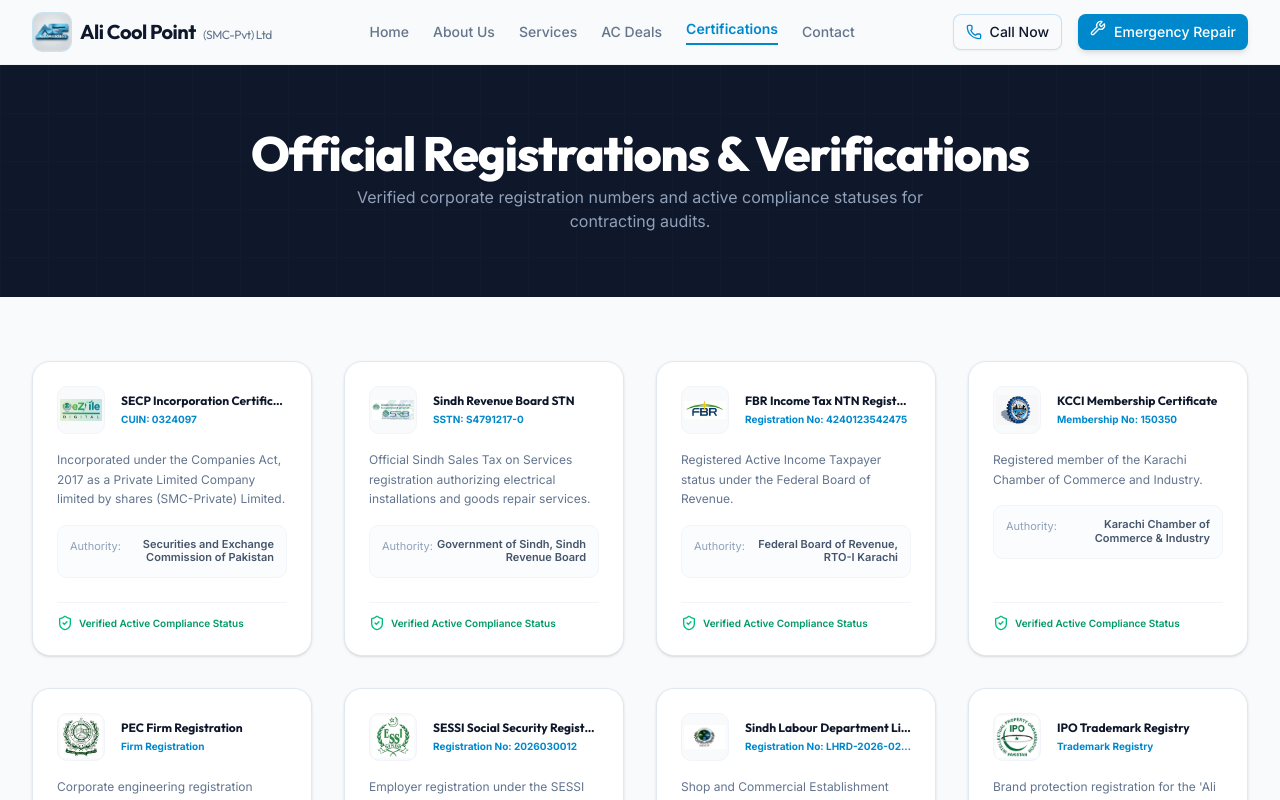
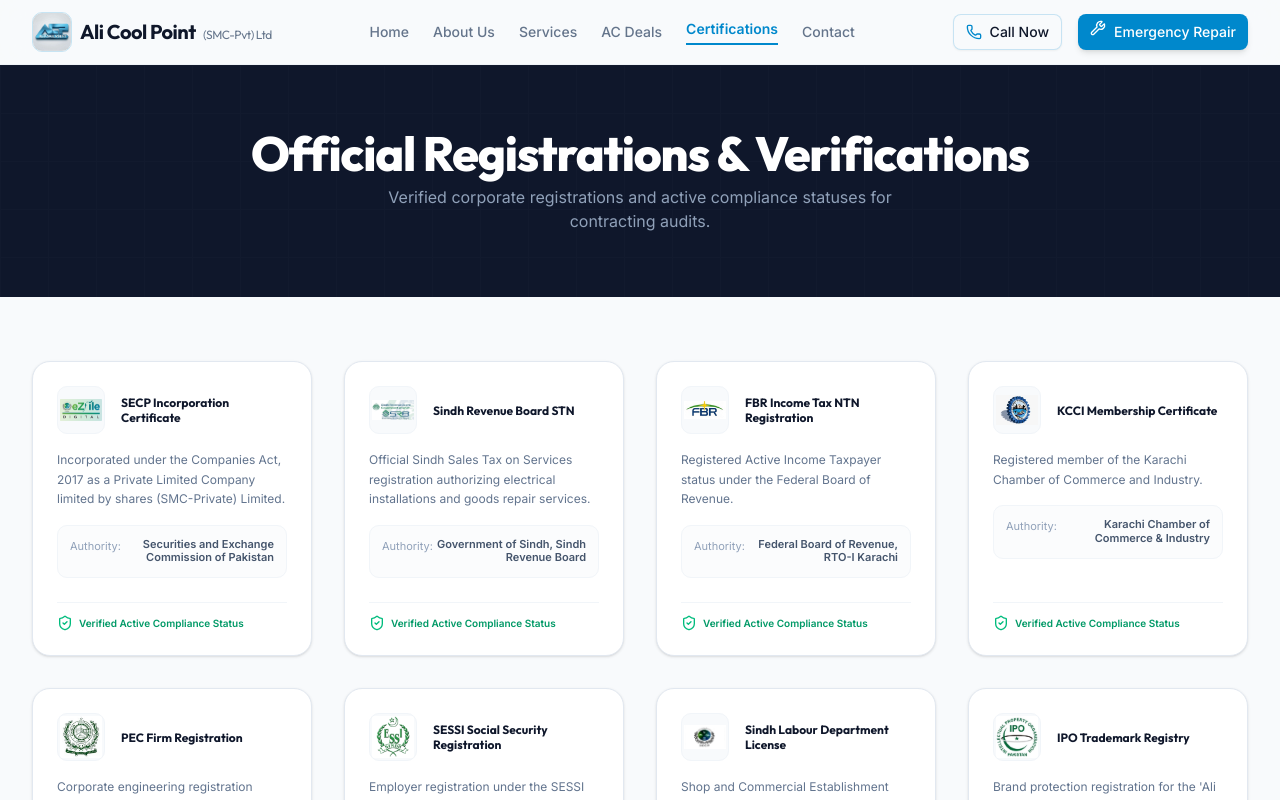
Before and after one commit to alicoolpoint777-rgb/ali-cool-point, a Next.js app: page /certifications in a window 1280 px wide. Shown: the top 800 px of the page. Built offline with nearby package versions, Linux system fonts and the light colour scheme.

Commit message:
Remove registration numbers from certifications page

```diff
--- a/src/app/certifications/page.tsx
+++ b/src/app/certifications/page.tsx
@@ -10,7 +10,6 @@
   {
     id: "secp",
     name: "SECP Incorporation Certificate",
-    number: "CUIN: 0324097",
     issuer: "Securities and Exchange Commission of Pakistan",
     description: "Incorporated under the Companies Act, 2017 as a Private Limited Company limited by shares (SMC-Private) Limited.",
     logo: "/images/logos/secp_logo.jpg"
@@ -18,7 +17,6 @@
   {
     id: "srb",
     name: "Sindh Revenue Board STN",
-    number: "SSTN: S4791217-0",
     issuer: "Government of Sindh, Sindh Revenue Board",
     description: "Official Sindh Sales Tax on Services registration authorizing electrical installations and goods repair services.",
     logo: "/images/logos/srb_logo.jpg"
@@ -26,7 +24,6 @@
   {
     id: "fbr",
     name: "FBR Income Tax NTN Registration",
-    number: "Registration No: 4240123542475",
     issuer: "Federal Board of Revenue, RTO-I Karachi",
     description: "Registered Active Income Taxpayer status under the Federal Board of Revenue.",
     logo: "/images/logos/fbr_logo.jpg"
@@ -34,7 +31,6 @@
   {
     id: "kcci",
     name: "KCCI Membership Certificate",
-    number: "Membership No: 150350",
     issuer: "Karachi Chamber of Commerce & Industry",
     description: "Registered member of the Karachi Chamber of Commerce and Industry.",
     logo: "/images/logos/kcci_logo.jpg"
@@ -42,7 +38,6 @@
   {
     id: "pec",
     name: "PEC Firm Registration",
-    number: "Firm Registration",
     issuer: "Pakistan Engineering Council",
     description: "Corporate engineering registration authorizing electrical, mechanical, and professional HVAC contracting works.",
     logo: "/images/logos/pec_logo.jpg"
@@ -50,7 +45,6 @@
   {
     id: "sessi",
     name: "SESSI Social Security Registration",
-    number: "Registration No: 2026030012",
     issuer: "Sindh Employees' Social Security Institution",
     description: "Employer registration under the SESSI social security scheme, ensuring healthcare and worker safety benefits.",
     logo: "/images/logos/sessi_logo.jpg"
@@ -58,7 +52,6 @@
   {
     id: "labour",
     name: "Sindh Labour Department License",
-    number: "Registration No: LHRD-2026-02-22735",
     issuer: "Directorate General of Labour, Govt. of Sindh",
     description: "Shop and Commercial Establishment license issued under the Sindh Shops & Commercial Establishments Act, 2015.",
     logo: "/images/logos/labour_logo.jpg"
@@ -66,7 +59,6 @@
   {
     id: "ipo",
     name: "IPO Trademark Registry",
-    number: "Trademark Registry",
     issuer: "Intellectual Property Organization of Pakistan",
     description: "Brand protection registration for the 'Ali Cool Point' trademark logo.",
     logo: "/images/logos/ipo_logo.jpg"
@@ -87,7 +79,7 @@
               Official Registrations & Verifications
             </h1>
             <p className="text-sm sm:text-base text-slate-400 mt-2 max-w-xl mx-auto">
-              Verified corporate registration numbers and active compliance statuses for contracting audits.
+              Verified corporate registrations and active compliance statuses for contracting audits.
             </p>
           </div>
         </section>
@@ -114,10 +106,9 @@
                         />
                       </div>
                       <div className="min-w-0 flex-1">
-                        <h3 className="font-heading text-xs font-bold text-slate-900 group-hover:text-primary transition-colors leading-tight truncate">
+                        <h3 className="font-heading text-xs font-bold text-slate-900 group-hover:text-primary transition-colors leading-tight">
                           {cert.name}
                         </h3>
-                        <span className="text-[10px] font-bold text-primary block mt-1 truncate">{cert.number}</span>
                       </div>
                     </div>
 
```
